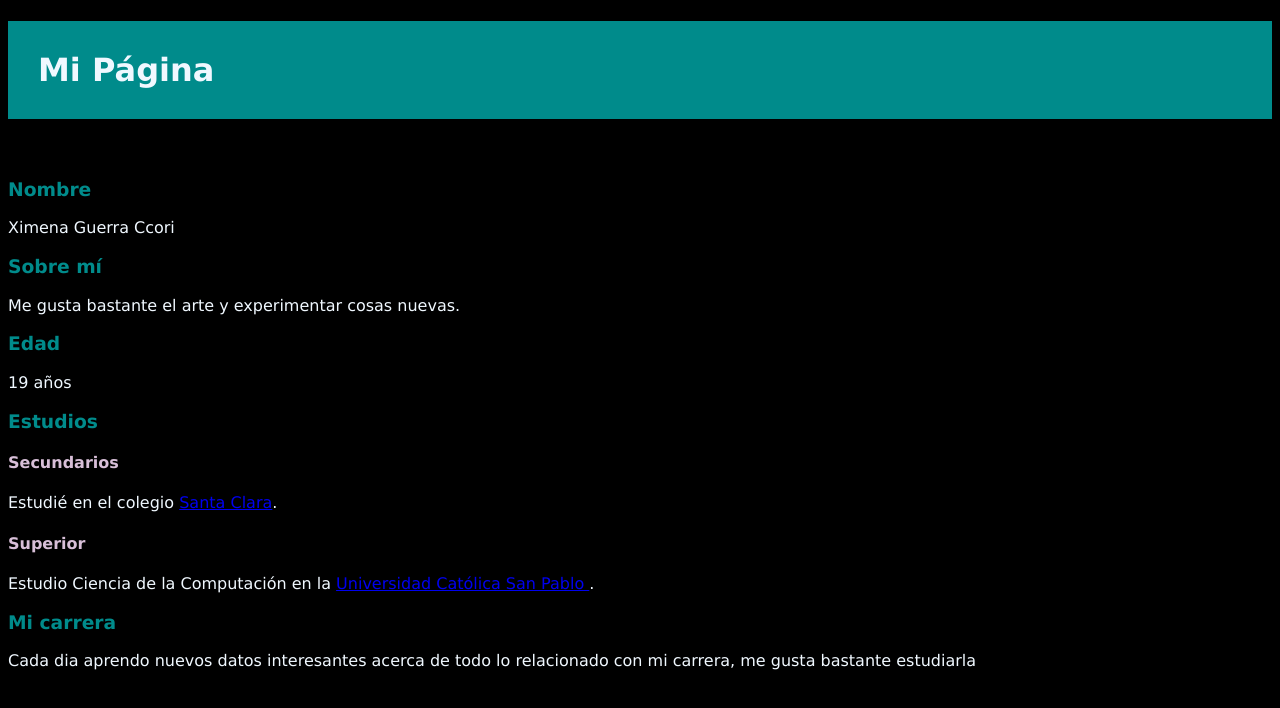
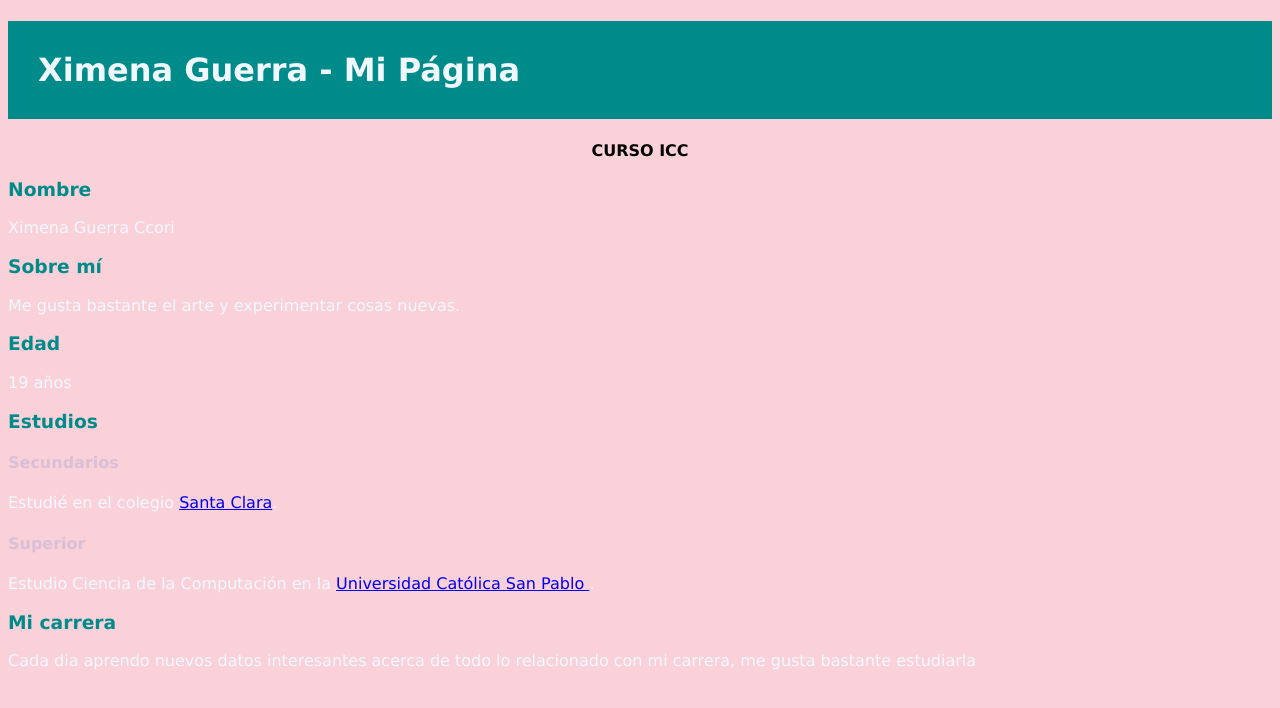
Before and after one commit to ximm-xo/pagina, a plain HTML site: page index.html in a window 1280 px wide. Drawn offline with Linux system fonts and the light colour scheme.

Commit message:
Update index.html

```diff
--- a/index.html
+++ b/index.html
@@ -16,7 +16,7 @@
         font-family: Verdana, Geneva, Tahoma, sans-serif;
       }
       body {
-        background-color: rgb(0, 0, 0);
+        background-color: rgb(250, 209, 217);
       }
       h3 {
         font-family: Verdana, Geneva, Tahoma, sans-serif;
@@ -56,7 +56,7 @@
 </head>
 
 <body>
-    <h1>Mi Página</h1>
+    <h1>Ximena Guerra - Mi Página</h1>
     <h2>CURSO ICC</h2>
 
     <h3>Nombre</h3>
```
